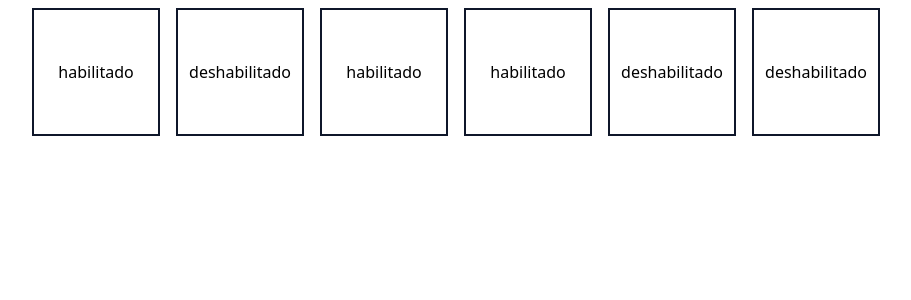
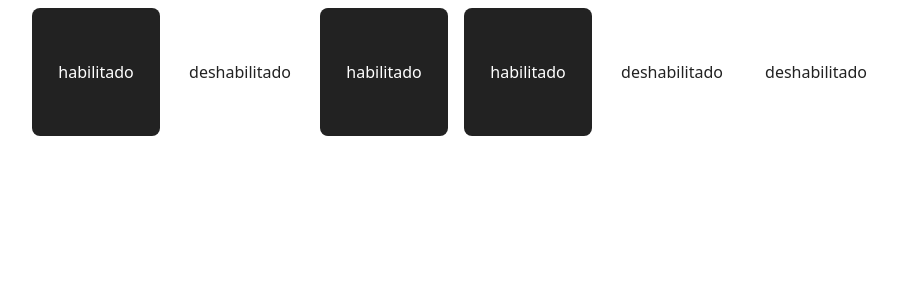
Before and after one commit to jorshua1/meme-generator, a React (Create React App) app: page / in a window 1280 px wide. Shown: the top 300 px of the page, without its empty margins (184-1095 px from the left). Built offline with nearby package versions, Linux system fonts and the light colour scheme; the HTML template or start-up script is replaced by a standard one.

Commit message:
estilos dinamicos atraves de estados

```diff
--- /dev/null
+++ b/src/Components/Box.js
@@ -0,0 +1,51 @@
+import React from "react";
+
+
+
+function Box(props) {
+  const [on, setOn] = React.useState(props.on);
+
+  function handleClick() {
+    setOn(!on);
+    console.log("changed");
+  }
+  const styles = {
+    backgroundColor: on ? "#222" : "transparent",
+    color: on ? "#fff" : "#222",
+  };
+
+  console.log(on);
+
+  return (
+    <div
+      style={styles}
+      className="flex items-center justify-center m-2 w-32 h-32 rounded-lg"
+      onClick={handleClick}
+    >
+      <p>{on ? "habilitado" : "deshabilitado"}</p>
+    </div>
+  );
+}
+
+export default Box;
+/**
+ * Challenge part 2:
+ * 1. Create a separate component called "Box" and
+ *    replace the `div` above with our <Box /> components
+ * 2. Pass the Box component a prop called `on` with the
+ *    value of the same name from the `boxes` objects
+ * 3. In the Box component, apply dynamic styles to determine
+ *    the backgroundColor of the box. If it's `on`, set the
+ *    backgroundColor to "#222222". If off, set it to "none"
+ */
+
+/**
+ * Challenge: Create state controlling whether
+ * this box is "on" or "off". Use the incoming
+ * `props.on` to determine the initial state.
+ *
+ * Create an event listener so when the box is clicked,
+ * it toggles from "on" to "off".
+ *
+ * Goal: clicking each box should toggle it on and off.
+ */
--- a/src/Components/Boxes.js
+++ b/src/Components/Boxes.js
@@ -1,14 +1,40 @@
 import React from "react";
 import boxesData from "../Data/boxesData";
+import Box from "./Box";
 
-export default function Boxes() {
+/**
+ * Challenge: Create a toggle() function that logs
+ * "clicked!" to the console
+ *
+ * Pass that function down to each of the Box components
+ * and set it up so when they get clicked it runs the function
+ */
+
+export default function Boxes(props) {
   const [squares, setSquares] = React.useState(boxesData);
+  console.log(props.darkMode);
+
+  const style = {
+    backgroundColor: props.darkMode ? "#222222" : "#CCCCCC",
+  };
 
   //no usa llaves para hacer uso implicitamente de la palabra return de la arrow function
   const squareElements = squares.map((square) => (
-    <div className="flex items-center justify-center border-2 m-2 border-slate-900 w-32 h-32" key={square.id}>
-        <p>{square.on ? "habilitado" : "deshabilitado"}</p>
-    </div>
+    <Box key={square.id} on={square.on}></Box>
   ));
-  return <main className="flex flex-wrap justify-center">{squareElements}</main>;
+
+  /**
+   * Challenge part 2:
+   * 1. Create a separate component called "Box" and
+   *    replace the `div` above with our <Box /> components
+   * 2. Pass the Box component a prop called `on` with the
+   *    value of the same name from the `boxes` objects
+   * 3. In the Box component, apply dynamic styles to determine
+   *    the backgroundColor of the box. If it's `on`, set the
+   *    backgroundColor to "#222222". If off, set it to "none"
+   */
+
+  return (
+    <main className="flex flex-wrap justify-center">{squareElements}</main>
+  );
 }
```
